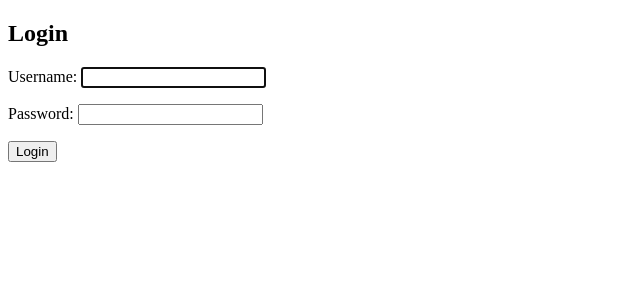
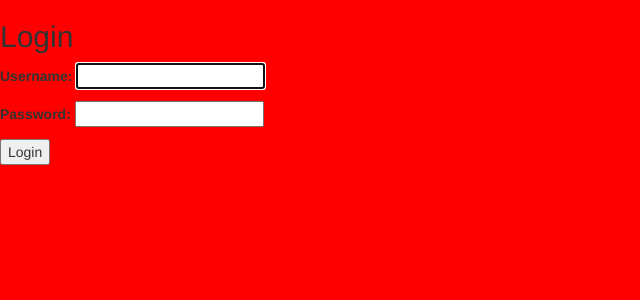
Before and after one commit to Jessye16/DjangoInventory, a Django app: page /login/ in a window 1280 px wide. Shown: the top 300 px of the page, without its empty margins (0-640 px from the left). Run offline with Django 3.2, Linux system fonts and the light colour scheme; some libraries are stand-ins or nearby versions.

Commit message:
Add static dir in project and in settings

```diff
--- /dev/null
+++ b/inventory/static/css/styles.css
@@ -0,0 +1,3 @@
+body{
+    background-color: red;
+}
--- a/inventory/templates/registration/login.html
+++ b/inventory/templates/registration/login.html
@@ -1,3 +1,4 @@
+{% load staticfiles %}
 <!DOCTYPE html>
 <html lang="en">
 <head>
@@ -5,13 +6,15 @@
     <meta name="viewport" content="width=device-width, initial-scale=1.0">
     <meta http-equiv="X-UA-Compatible" content="ie=edge">
     <title>Login</title>
+    <link rel="stylesheet" href="//maxcdn.bootstrapcdn.com/bootstrap/3.2.0/css/bootstrap.min.css">
+    <link rel="stylesheet" href="{% static 'css/styles.css' %}" />
 </head>
 <body>
     <h2>Login</h2>
-  <form method="post">
-    {% csrf_token %}
-    {{ form.as_p }}
-    <button type="submit">Login</button>
-  </form>
+    <form method="post">
+      {% csrf_token %}
+      {{ form.as_p }}
+      <button type="submit">Login</button>
+    </form>
 </body>
 </html>
--- a/inventoryproject/settings.py
+++ b/inventoryproject/settings.py
@@ -101,3 +101,7 @@ USE_TZ = True
 # https://docs.djangoproject.com/en/1.8/howto/static-files/
 
 STATIC_URL = '/static/'
+
+STATICFILES_DIRS = [
+    os.path.join(BASE_DIR, "static")
+]
```
